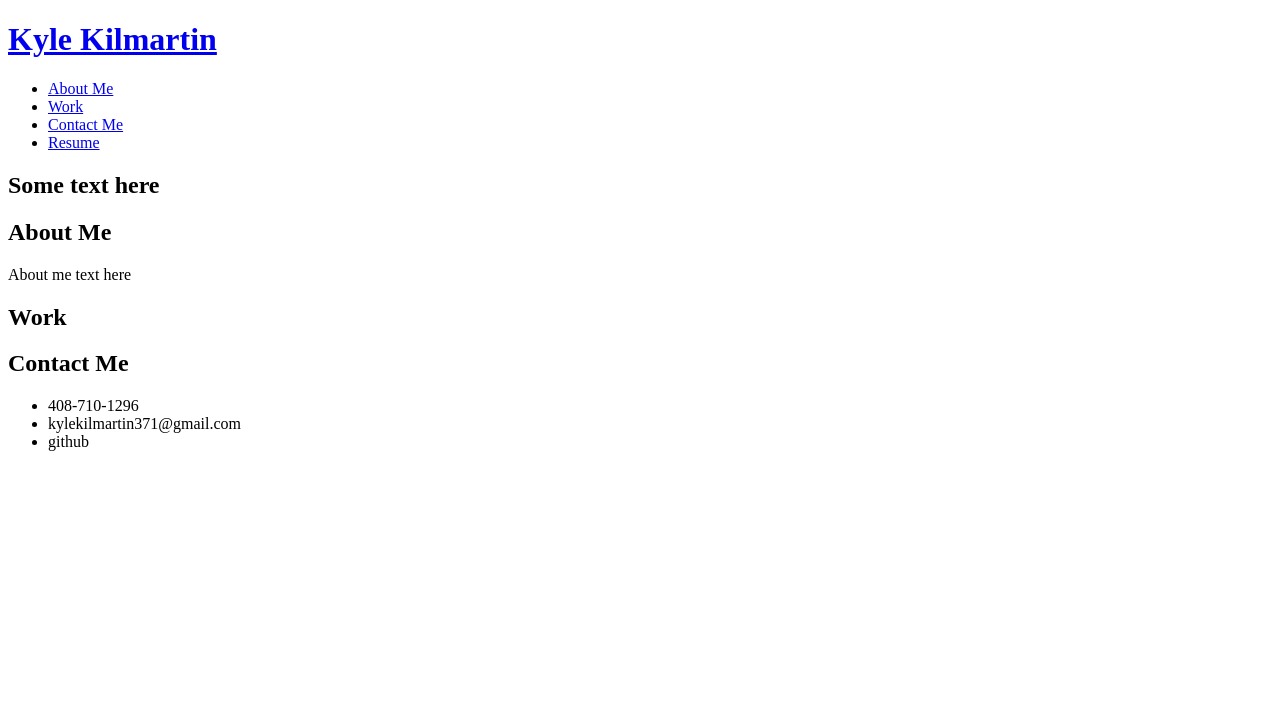
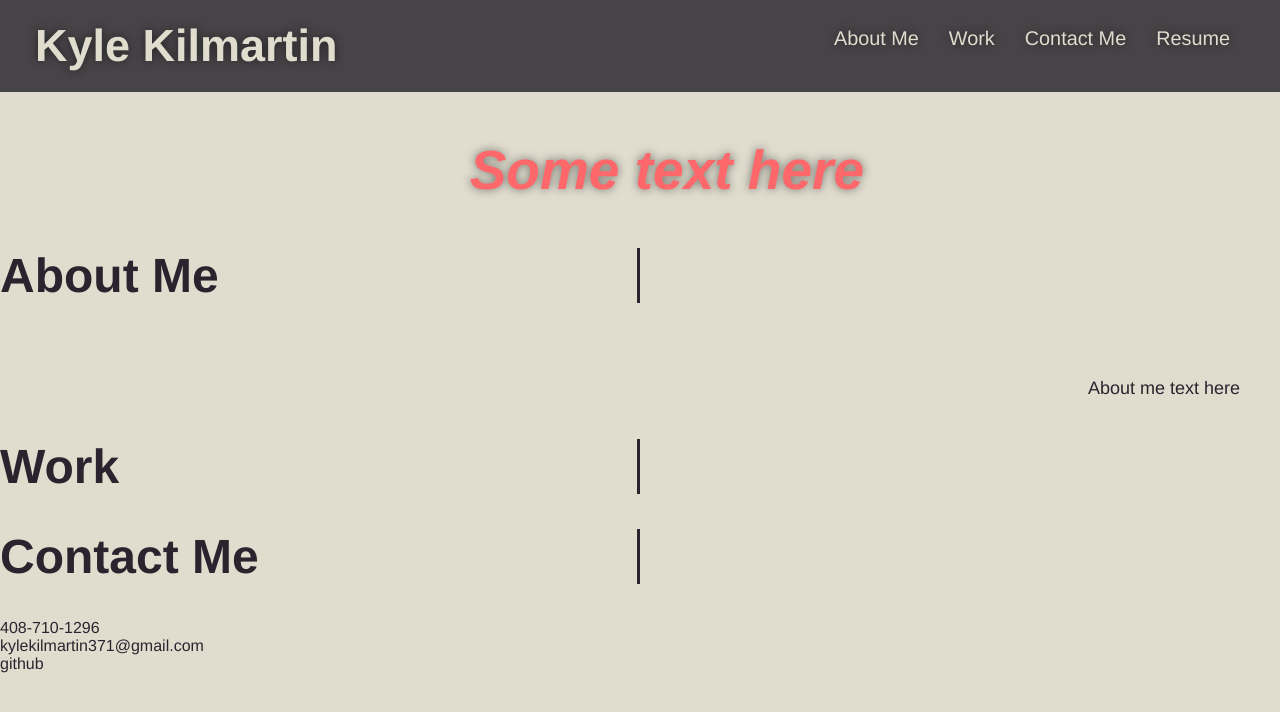
Before and after one commit to KyleKilmartin371/Professional-Portfolio, a plain HTML site: page index.html in a window 1280 px wide. Drawn offline with Linux system fonts and the light colour scheme.

Commit message:
css for header and body

```diff
--- /dev/null
+++ b/assets/css/style.css
@@ -0,0 +1,124 @@
+* {
+    margin: 0;
+    padding: 0;
+    box-sizing: border-box;
+  }
+
+  :root {
+    --first-color: #474448;
+    --second-color: #2d232e;
+    --third-color: #e0ddcf;
+    --fourth-color: #ff686b;
+  }
+
+body {
+    /*body text color */
+    color: #2d232e;
+    background-color: var(--third-color);
+    font-family: Helvetica, Arial, sans-serif;
+  }
+
+  /* Header */
+
+  header {
+    padding: 20px 35px;
+    background-color: var(--first-color);
+    display: flex;
+    justify-content: space-between;
+    flex-wrap: wrap;
+    text-shadow: 0 0 10px rgba(0, 0, 0, 0.5);
+    position: -webkit-sticky;
+    position: sticky;
+    top: 0;
+    background-size: cover;
+    background-position: center;
+    background-attachment: fixed;
+    background-position: 80%;
+    z-index: 9999;
+  }
+
+  header h1 {
+    font-weight: bold;
+    margin: 0;
+    font-size: 45px;
+    color: var(--third-color);
+  }
+
+  header a {
+    color: var(--third-color);
+    text-decoration: none;
+    color: var(--third-color);
+  }
+
+  header nav {
+    margin: 7px 0;
+  }
+
+  header nav ul {
+    display: flex;
+    flex-wrap: wrap;
+    justify-content: space-between;
+    align-items: center;
+    list-style: none;
+  }
+
+  header nav ul li a {
+    padding: 10px 15px;
+    font-weight: lighter;
+    font-size: 1.55vw;
+    text-shadow: 0 0 10px rgba(0, 0, 0, 0.5);
+  }
+
+  header nav ul li a:hover {
+    background: var(--first-color);
+    color: var(--fourth-color);
+    border-radius: 15px;
+    text-shadow: none;
+  }
+
+  /* HERO */
+  .hero {
+    /*background-image: url(""); */
+    background-size: cover;
+    background-position: center;
+    display: flex;
+    justify-content: center;
+    flex-wrap: wrap;
+    align-items: flex-start;
+    background-attachment: fixed;
+    background-position: 80%;
+  }
+
+.hero-text {
+    width: 35%;
+    text-align: right;
+    margin: 3.5%;
+    color: #fff;
+    font-size: 18px;
+    line-height: 1.2;
+  }
+
+  .hero-text h2{
+    font-style: italic;
+    font-size: 55px;
+    color: var(--fourth-color);
+    text-shadow: 0 0 10px rgba(0, 0, 0, 0.5);
+  }
+
+  /*ABOUT ME */
+
+  .section-title {
+    font-size: 48px;
+    color: var(--second-color);
+    border-right: 3px solid;
+    padding-right: 20px;
+    text-align: left;
+    margin: 0 750px 35px auto;
+    width: 50%;
+  }
+  .about-text{
+      font-size: 18px;
+      color: : var(--second-color);
+      text-align: right;
+      padding: 40px;
+  }
--- a/index.html
+++ b/index.html
@@ -4,6 +4,7 @@
         <meta charset="utf-8" />
         <meta name="viewport" content="width=device-width, initial-scale=1.0" />
         <title> Kyle Kilmartin's Portfolio</title>
+        <link rel="stylesheet" href="./assets/css/style.css" />
     </head>
 
     <body>
@@ -44,7 +45,7 @@
                 </h2>
             </div>
             <div class="flex-row">
-              <p>
+              <p class="about-text">
                 About me text here
               </p>
             </div>
```
